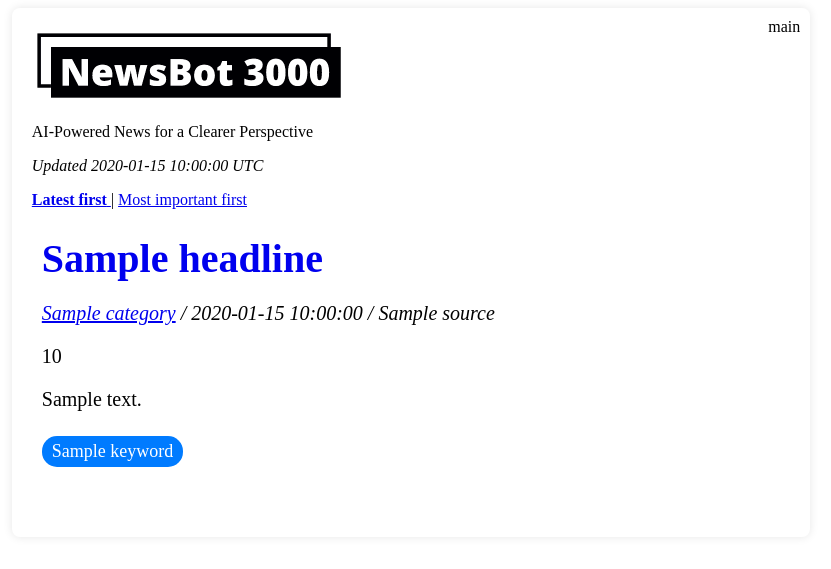
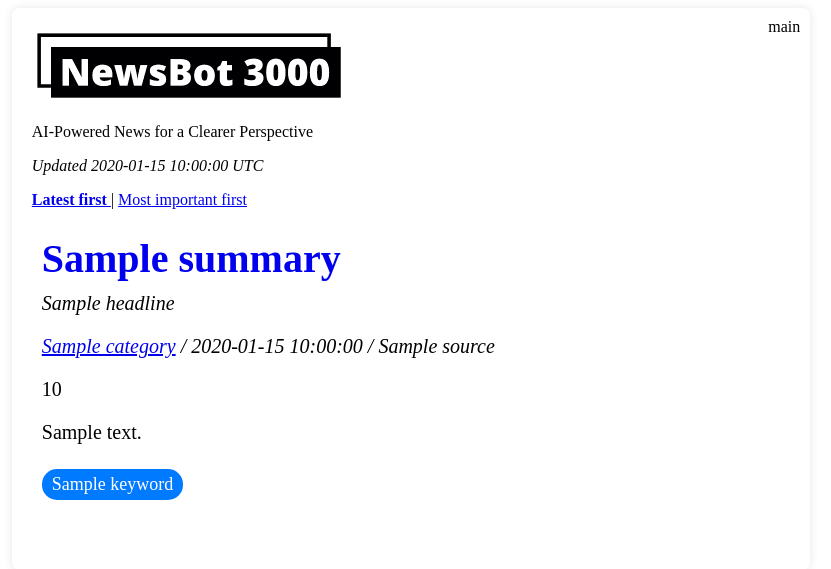
Before and after one commit to regnull/nb3000, a Flask app: page / in a window 1280 px wide. Shown: the top 569 px of the page, without its empty margins (229-1060 px from the left). Run offline with Flask 3, Linux system fonts and the light colour scheme; a database or web service that is not in the repository returns one stand-in record (values such as "Sample title").

Commit message:
unfucked title

```diff
--- a/web/flask_app.py
+++ b/web/flask_app.py
@@ -48,6 +48,7 @@ def display_news():
     formatted_stories = [
         {
             "headline": story.get("headline"),
+            "alt_headline": story.get("summary", {}).get("title"),
             "updated": story.get("updated").strftime("%Y-%m-%d %H:%M:%S"),
             "link": story.get("link"),
             "summary": story.get("summary", {}).get("summary"),
@@ -88,6 +89,7 @@ def display_category(category, subcategory):
     formatted_stories = [
         {
             "headline": story.get("headline"),
+            "alt_headline": story.get("summary", {}).get("title"),
             "updated": story.get("updated").strftime("%Y-%m-%d %H:%M:%S"),
             "link": story.get("link"),
             "summary": story.get("summary", {}).get("summary"),
@@ -157,6 +159,7 @@ def display_keyword(keyword):
     formatted_stories = [
         {
             "headline": story.get("headline"),
+            "alt_headline": story.get("summary", {}).get("title"),
             "updated": story.get("updated").strftime("%Y-%m-%d %H:%M:%S"),
             "link": story.get("link"),
             "summary": story.get("summary", {}).get("summary"),
--- a/web/static/styles.css
+++ b/web/static/styles.css
@@ -70,6 +70,12 @@ body {
     text-decoration: underline;
 }
 
+.alt-headline {
+    font-size: 20px;
+    font-style: italic;
+    margin: 0 0 10px;
+}
+
 .category {
     text-align: left;
     justify-content: left;
--- a/web/templates/news.html
+++ b/web/templates/news.html
@@ -36,7 +36,12 @@
         <ul class="story-list">
             {% for story in stories %}
             <li class="story-item">
-               <h2 class="headline"><a href="{{ story.link }}" target="_blank">{{ story.headline }}</a></h2>
+                {% if story.alt_headline %}
+                    <h2 class="headline"><a href="{{ story.link }}" target="_blank">{{ story.alt_headline }}</a></h2>
+                    <p class="alt-headline">{{ story.headline }}</p>
+                {% else %}
+                    <h2 class="headline"><a href="{{ story.link }}" target="_blank">{{ story.headline }}</a></h2>
+                {% endif %}
                <p class="category"><a href="/category/{{ story.category }}">{{ story.category }}</a> / {{ story.updated }} / {% if story.source %}{{ story.source }}{% else %}CNN{% endif %}</p>
                <p>{{ story.importance }}</p>
                <p class="left-align">{{ story.summary }}</p>
```
